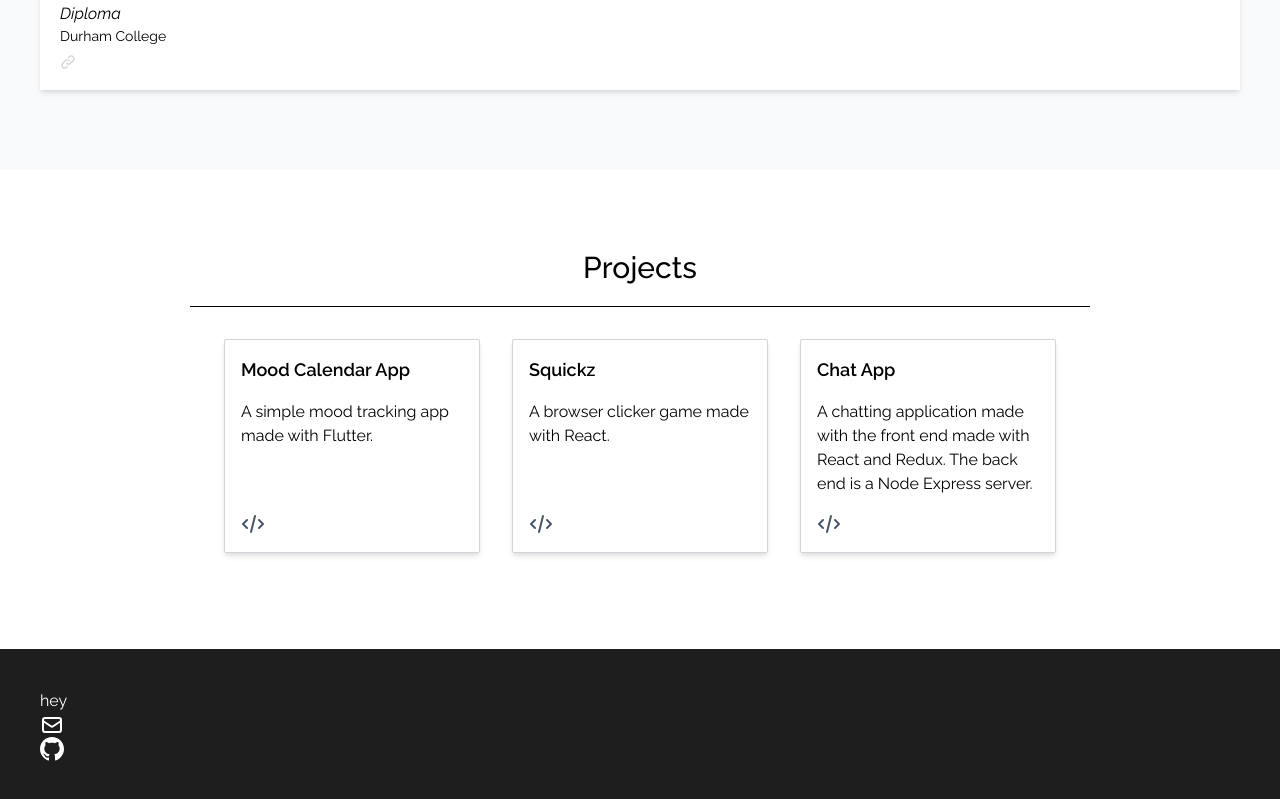
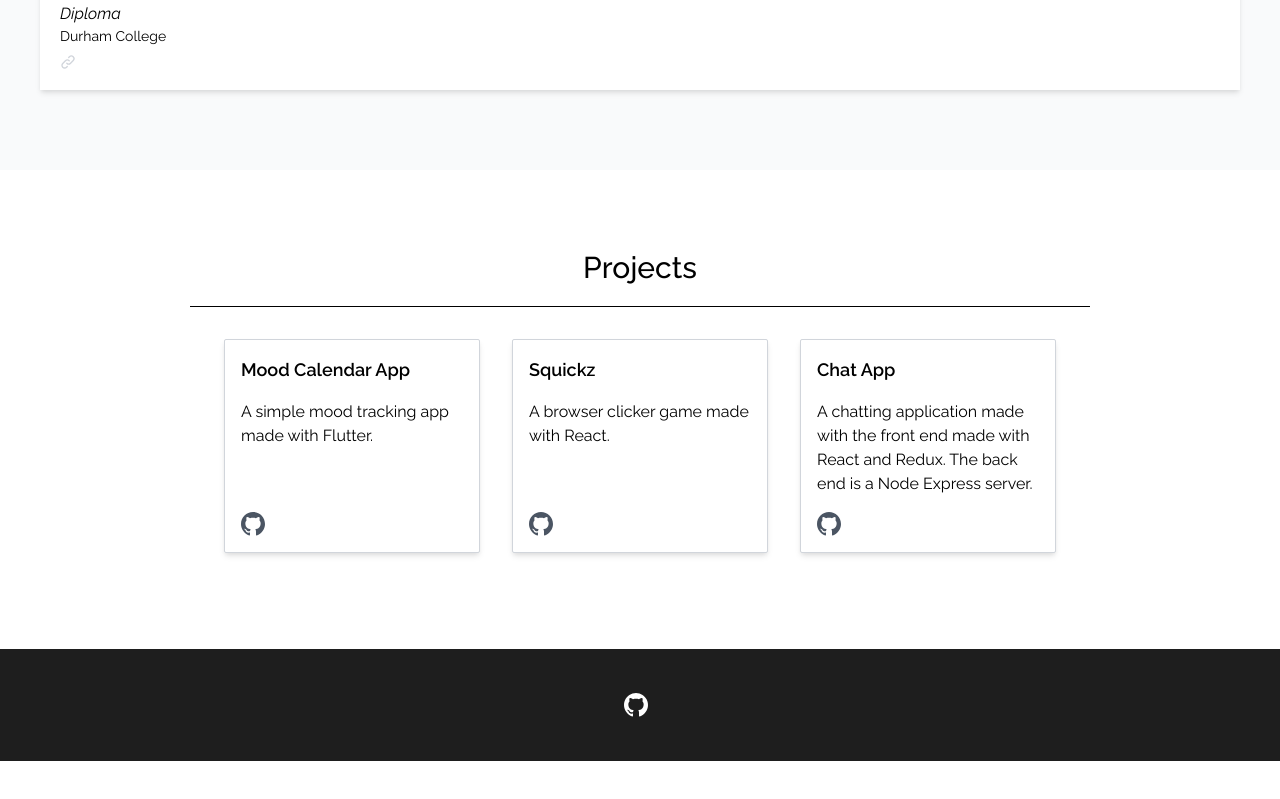
Before and after one commit to Squshy/personal-site, a Next.js app in the folder client/: page / in a window 1280 px wide. Shown: the part 1588-2387 px from the top of the page. After the commit the page ends 2349 px from the top, so only its background shows below. Built offline with nearby package versions, Linux system fonts and the light colour scheme.

Commit message:
removed tool tip

```diff
--- a/client/components/Footer.tsx
+++ b/client/components/Footer.tsx
@@ -1,15 +1,17 @@
 import React from "react";
-import { MailIcon } from "@heroicons/react/outline";
 import { GitHubIcon } from "../svg/GitHubIcon";
+import Link from "next/link";
 
 export const Footer: React.FC = () => {
   return (
-    <div className={`bg-gray-999 p-10 text-white flex flex-col justify-center w-full`}>
-      <div className={``}>
-        hey
-      </div>
-      <MailIcon className={`w-6 h-6`}/>
-      <GitHubIcon className={`w-6 h-6`}/>
+    <div
+      className={`bg-gray-999 p-10 text-white flex flex-row justify-center w-full space-x-4`}
+    >
+      <Link href="https://github.com/Squshy" passHref>
+        <div className={`h-8 w-8 flex flex-col justify-center`}>
+          <GitHubIcon className={`transform hover:scale-125 w-6 h-6 cursor-pointer transition ease-in-out duration-150`} />
+        </div>
+      </Link>
     </div>
   );
 };
--- a/client/components/ToolTip.tsx
+++ /dev/null
@@ -1,13 +0,0 @@
-import React from'react';
-
-interface ToolTipProps {
-  text: string;
-}
-
-export const ToolTip:React.FC<ToolTipProps> = ({text}) => {
-  return (
-    <div className={`} transition ease-in-out duration 150 py-1 px-4 w-auto bg-gray-800 text-white absolute rounded-sm text-sm mt-1`} role="tooltip">
-      {text}
-    </div>
-  )
-}
--- a/client/components/projects/Links.tsx
+++ b/client/components/projects/Links.tsx
@@ -1,30 +1,24 @@
-import React, { useState } from "react";
+import React from "react";
 import Link from "next/link";
 import { ExternalLinkIcon } from "@heroicons/react/outline";
-import { CodeIcon } from "@heroicons/react/outline";
-import { ToolTip } from "../ToolTip";
+import { GitHubIcon } from "../../svg/GitHubIcon";
 
 export interface ProjectLinks {
   github: string;
   livedemo: string | null;
 }
 
-const baseIconClass = `w-6 h-6 text-gray-600 cursor-pointer transition duration-150 hover:text-black`;
+const baseIconClass = `transform hover:scale-125 w-6 h-6 text-gray-600 cursor-pointer transition duration-150 hover:text-black`;
 
 export const ProjectLinks: React.FC<ProjectLinks> = ({ github, livedemo }) => {
-  const [showGithubToolTip, setShowGitHubToolTip] = useState<boolean>(false);
 
   return (
     <div className={`flex flex-row`}>
       <div
-        onMouseEnter={() => setShowGitHubToolTip(true)}
-        onMouseLeave={() => setShowGitHubToolTip(false)}
-        className={``}
       >
         <Link href={github} passHref>
           <>
-            <CodeIcon className={`${baseIconClass}`} />
-            {showGithubToolTip && <ToolTip text="View on GitHub" />}
+            <GitHubIcon className={`${baseIconClass}`} />
           </>
         </Link>
       </div>
--- a/client/tailwind.config.js
+++ b/client/tailwind.config.js
@@ -19,6 +19,8 @@ module.exports = {
   },
   variants: {
     extend: {},
+    width: ["responsive", "hover", "focus"],
+    height: ["responsive", "hover", "focus"]
   },
   plugins: [],
 };
```
